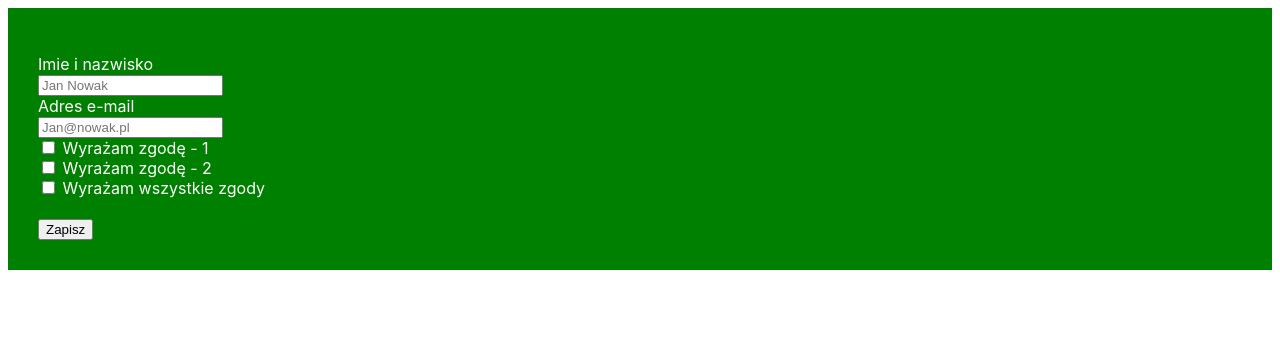
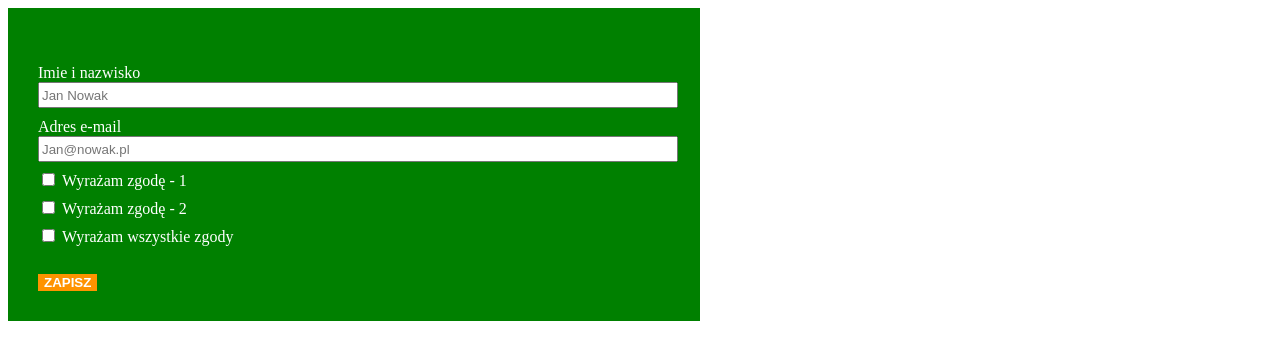
Before and after one commit to gitadmen/Walidacja-formularza-zapisu-do-Newsletter-a, a plain HTML site: page index.html in a window 1280 px wide. Drawn offline with Linux system fonts and the light colour scheme.

Commit message:
Update style.css

```diff
--- a/style/style.css
+++ b/style/style.css
@@ -1,17 +1,44 @@
 
 
-
-#newsletter-form {
+form#newsletter-form {
     background-color: green;
     font-size: 16px;
     color: white;
-    font-family: -apple-system, BlinkMacSystemFont, 'Segoe UI', Roboto, Oxygen, Ubuntu, Cantarell, 'Open Sans', 'Helvetica Neue', sans-serif;
     padding: 30px;
+    width: 50%;
 
 }
 
-
+#errors{
+    color: red;
+    padding-left: 20px;
+}
 
 input, label {
     display: inline-block;
 }
+
+label{
+    margin-top: 10px;
+}
+
+input[type='text'], input[type='email'] {
+    height: 20px;
+    width: 100%;
+}
+
+
+button[type='submit']{
+    background-color: #ff9300;
+    color: #fff;
+    text-transform: uppercase;
+    border: 0;
+    margin-top: 10px;
+    padding: 10px, 18px;
+    cursor: pointer;
+    font-weight: 700;
+}
+
+button[type='submit']:hover{
+    background-color: #333333;
+}
```
